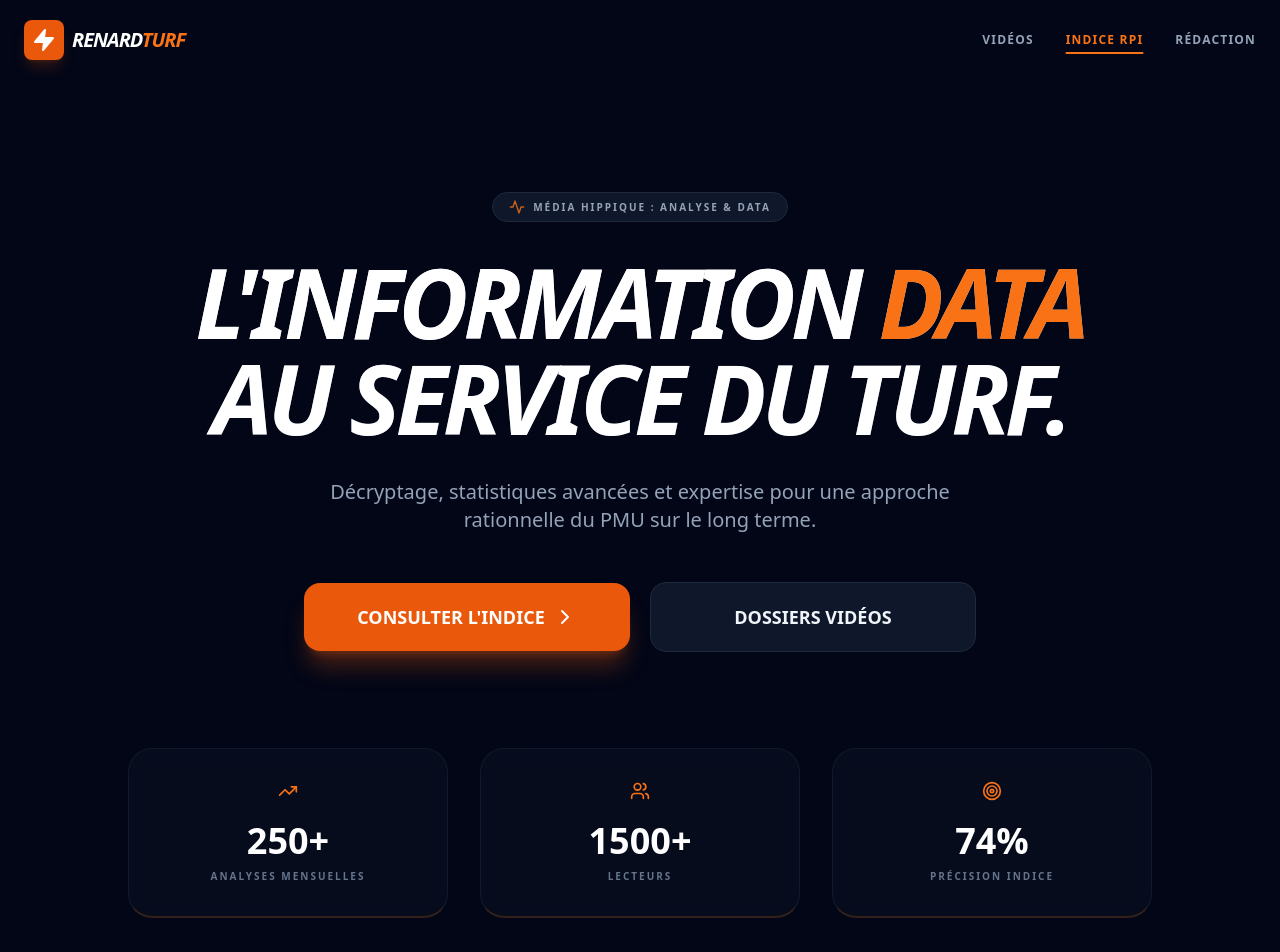
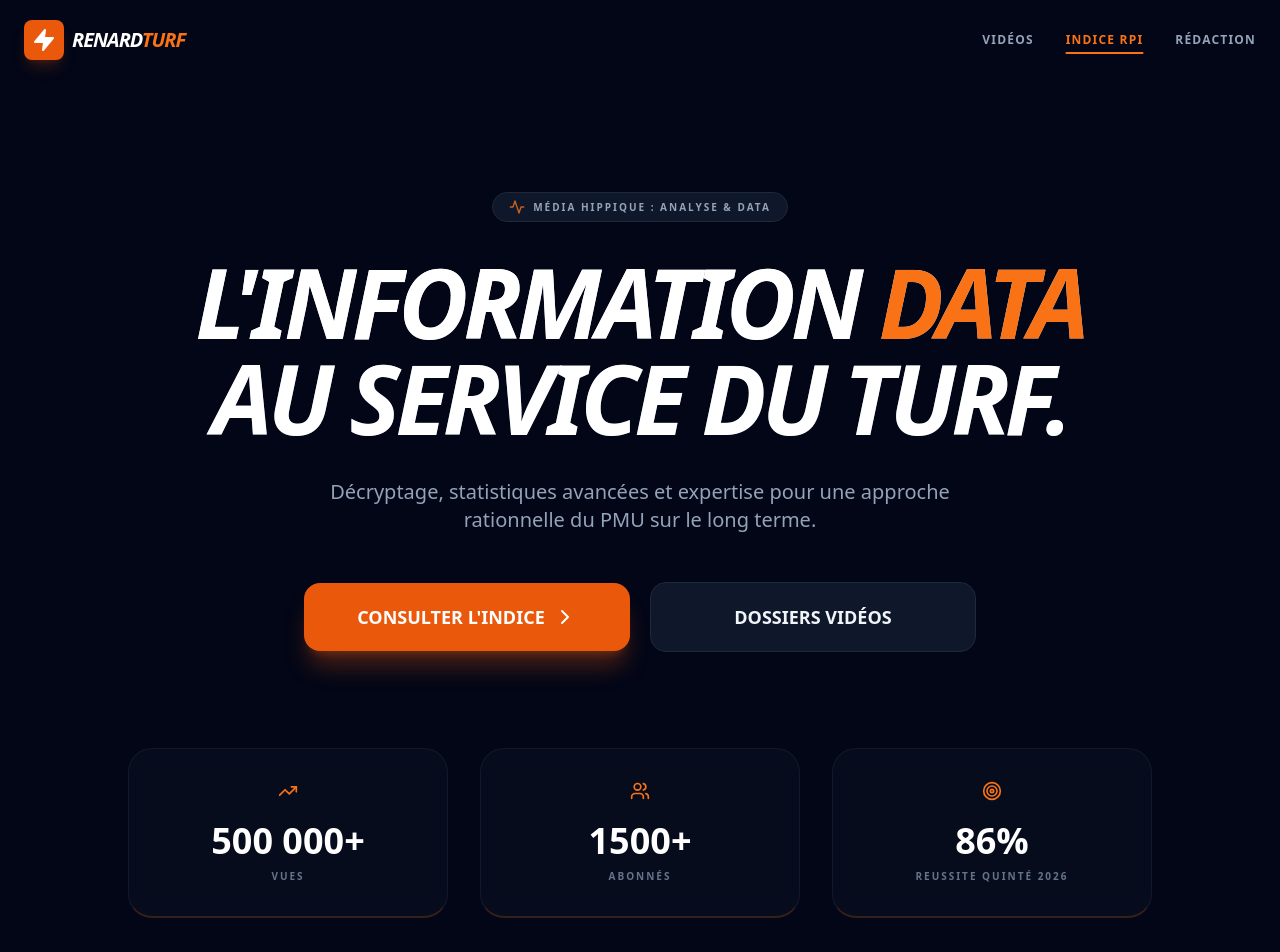
Before and after one commit to RenardTurf/Renard-turf, a React (Vite) app: page / in a window 1280 px wide. Shown: the top 952 px of the page. Built offline with nearby package versions, Linux system fonts and the light colour scheme.

Commit message:
Replace horse data and update stats values

```diff
--- a/src/App.jsx
+++ b/src/App.jsx
@@ -55,13 +55,13 @@ const App = () => {
     { id: 14, name: "KSAR", rpi: 74, perf: 35, intent: 21, context: 18, tactic: "Bekaert connaît la piste. Candidat sérieux pour une grosse cote." },
     { id: 10, name: "CHARMY CHARLY AS", rpi: 69, perf: 32, intent: 18, context: 19, tactic: "Second atout Bondo. Si le 'Pace' s'écroule, il sera là." },
     { id: 13, name: "GIBUS", rpi: 65, perf: 30, intent: 15, context: 20, tactic: "Spécialiste de Cagnes, peut pimenter les rapports du Quinté." },
-    { id: 2, name: "GIMY DU POMMEREUX", rpi: 61, perf: 28, intent: 17, context: 16, tactic: "Petit poids, grosse vitesse initiale. Peut tenir un long moment." },
-    { id: 4, name: "FLOREAL", rpi: 58, perf: 25, intent: 20, context: 13, tactic: "Note d'intention intéressante, mais le lot est très relevé." },
-    { id: 6, name: "EPSOM D'HERFRAIE", rpi: 54, perf: 28, intent: 12, context: 14, tactic: "Cheval de classe, a besoin de rassurer le système." },
-    { id: 7, name: "FILOU SMILE", rpi: 49, perf: 22, intent: 14, context: 13, tactic: "Mission compliquée à ce niveau. L'algorithme reste prudent." },
-    { id: 11, name: "EBERTON", rpi: 45, perf: 20, intent: 10, context: 15, tactic: "Le guerrier local, mais l'âge commence à peser." },
-    { id: 12, name: "BILO JEPSON", rpi: 41, perf: 25, intent: 8, context: 8, tactic: "Rentrée. Sera compétitif lors de ses prochaines sorties." },
-    { id: 15, name: "ERIC THE EEL", rpi: 38, perf: 30, intent: 4, context: 4, tactic: "Reste ferré. Course de préparation uniquement." }
+    { id: 2, name: "IRON MELLOIS", rpi: 61, perf: 28, intent: 17, context: 16, tactic: "Petit poids, grosse vitesse initiale. Peut tenir un long moment." },
+    { id: 4, name: "HARRY LE BEAU", rpi: 58, perf: 25, intent: 20, context: 13, tactic: "Note d'intention intéressante, mais le lot est très relevé." },
+    { id: 6, name: "GREGOR", rpi: 54, perf: 28, intent: 12, context: 14, tactic: "Cheval de classe, a besoin de rassurer le système." },
+    { id: 7, name: "GIVE ME", rpi: 49, perf: 22, intent: 14, context: 13, tactic: "Mission compliquée à ce niveau. L'algorithme reste prudent." },
+    { id: 11, name: "HERO DES MOTTES", rpi: 45, perf: 20, intent: 10, context: 15, tactic: "Le guerrier local, mais l'âge commence à peser." },
+    { id: 12, name: "GALA DE CRENNES", rpi: 41, perf: 25, intent: 8, context: 8, tactic: "Rentrée. Sera compétitif lors de ses prochaines sorties." },
+    { id: 15, name: "FLOREAL", rpi: 38, perf: 30, intent: 4, context: 4, tactic: "Reste ferré. Course de préparation uniquement." }
   ];
 
   const [selectedHorse, setSelectedHorse] = useState(horsesData[0]);
@@ -82,9 +82,9 @@ const App = () => {
   };
 
   const stats = [
-    { label: "Analyses Mensuelles", value: "250+", icon: <TrendingUp className="w-5 h-5 text-orange-500" /> },
-    { label: "Lecteurs", value: "1500+", icon: <Users className="w-5 h-5 text-orange-500" /> },
-    { label: "Précision Indice", value: "74%", icon: <Target className="w-5 h-5 text-orange-500" /> },
+    { label: "Vues", value: "500 000+", icon: <TrendingUp className="w-5 h-5 text-orange-500" /> },
+    { label: "Abonnés", value: "1500+", icon: <Users className="w-5 h-5 text-orange-500" /> },
+    { label: "Reussite Quinté 2026", value: "86%", icon: <Target className="w-5 h-5 text-orange-500" /> },
   ];
 
   return (
```
